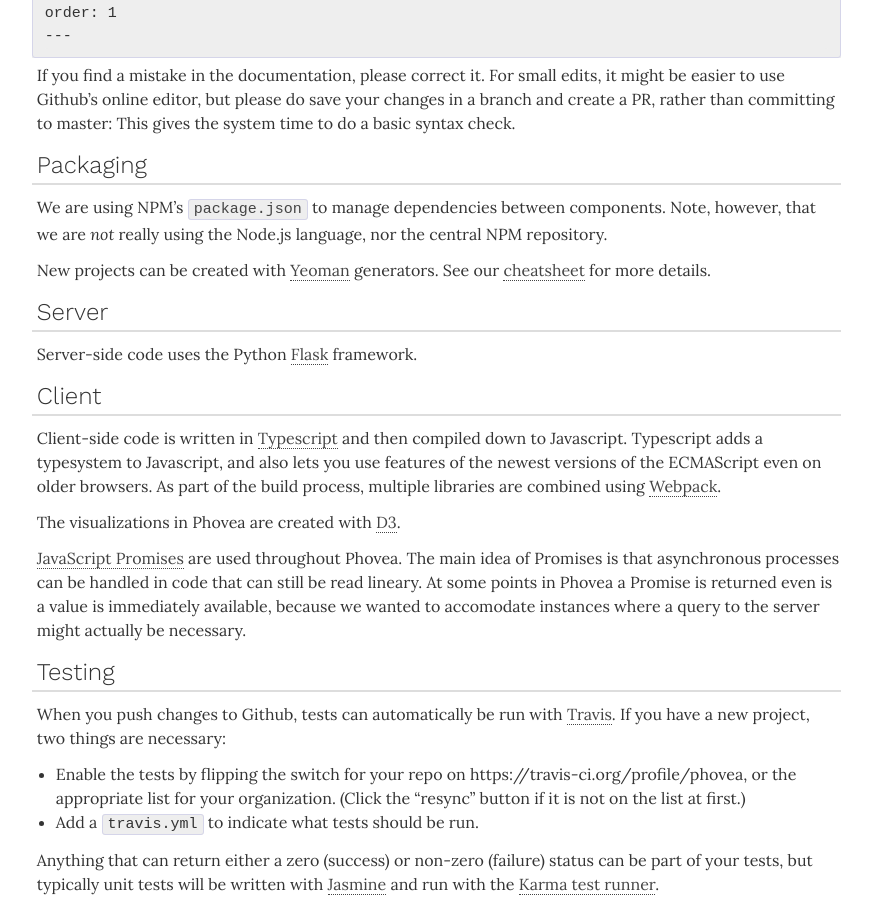
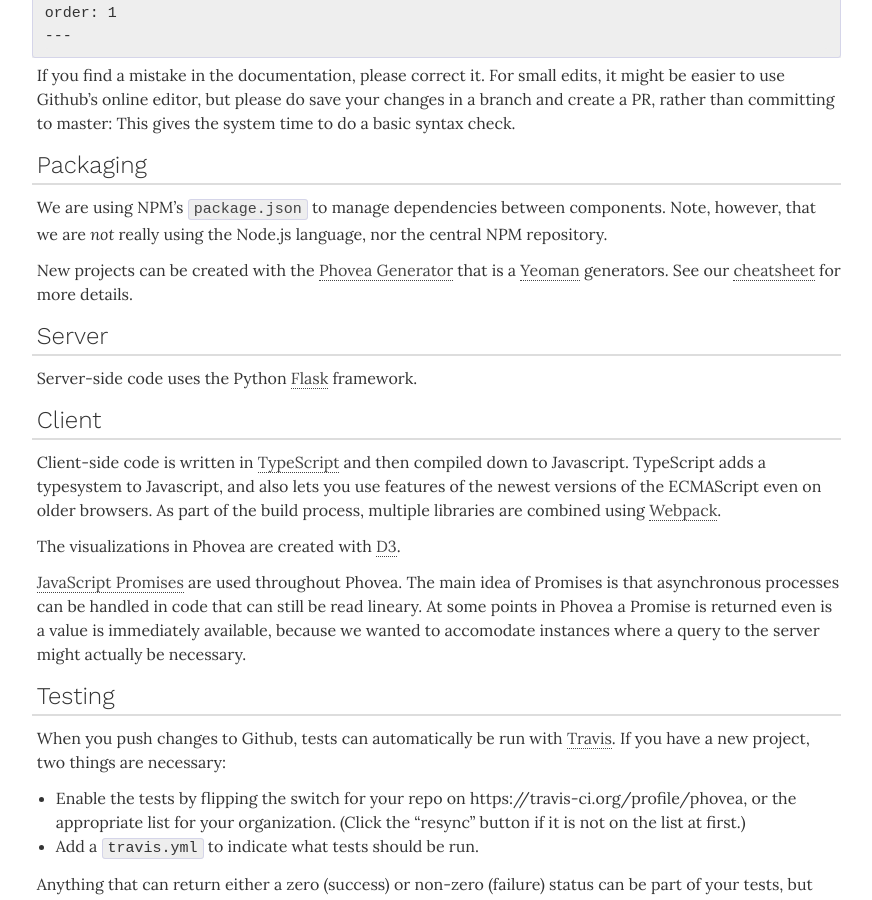
Before and after one commit to phovea/phovea.github.io, a Jekyll site: the page built from contributors/prereqs.md, in a window 1280 px wide and 900 px high, scrolled down 1876 px. Shown: the whole window, without its empty margins (317-1189 px from the left). Built offline with Jekyll 4.4.1, drawn with Linux system fonts in a browser that asks for light colours; nearby versions of some CDN libraries; some web fonts are replaced.

Commit message:
Fixed typos

```diff
--- a/contributors/prereqs.md
+++ b/contributors/prereqs.md
@@ -99,7 +99,7 @@ We are using NPM's [`package.json`](https://docs.npmjs.com/files/package.json)
 to manage dependencies between components. Note, however, that we are *not* really using the Node.js
 language, nor the central NPM repository.
 
-New projects can be created with [Yeoman](http://yeoman.io/) generators.
+New projects can be created with the [Phovea Generator](https://github.com/phovea/generator-phovea/) that is a [Yeoman](http://yeoman.io/) generators.
 See our [cheatsheet](/contributors/cheatsheet/) for more details.
 
 ## Server
@@ -108,8 +108,8 @@ Server-side code uses the Python [Flask](http://flask.pocoo.org/) framework.
 
 ## Client
 
-Client-side code is written in [Typescript](https://www.typescriptlang.org/) and then compiled down
-to Javascript. Typescript adds a typesystem to Javascript, and also lets you use features of the newest
+Client-side code is written in [TypeScript](https://www.typescriptlang.org/) and then compiled down
+to Javascript. TypeScript adds a typesystem to Javascript, and also lets you use features of the newest
 versions of the ECMAScript even on older browsers.  As part of the build process, multiple libraries
 are combined using [Webpack](https://webpack.github.io/).
 
```
